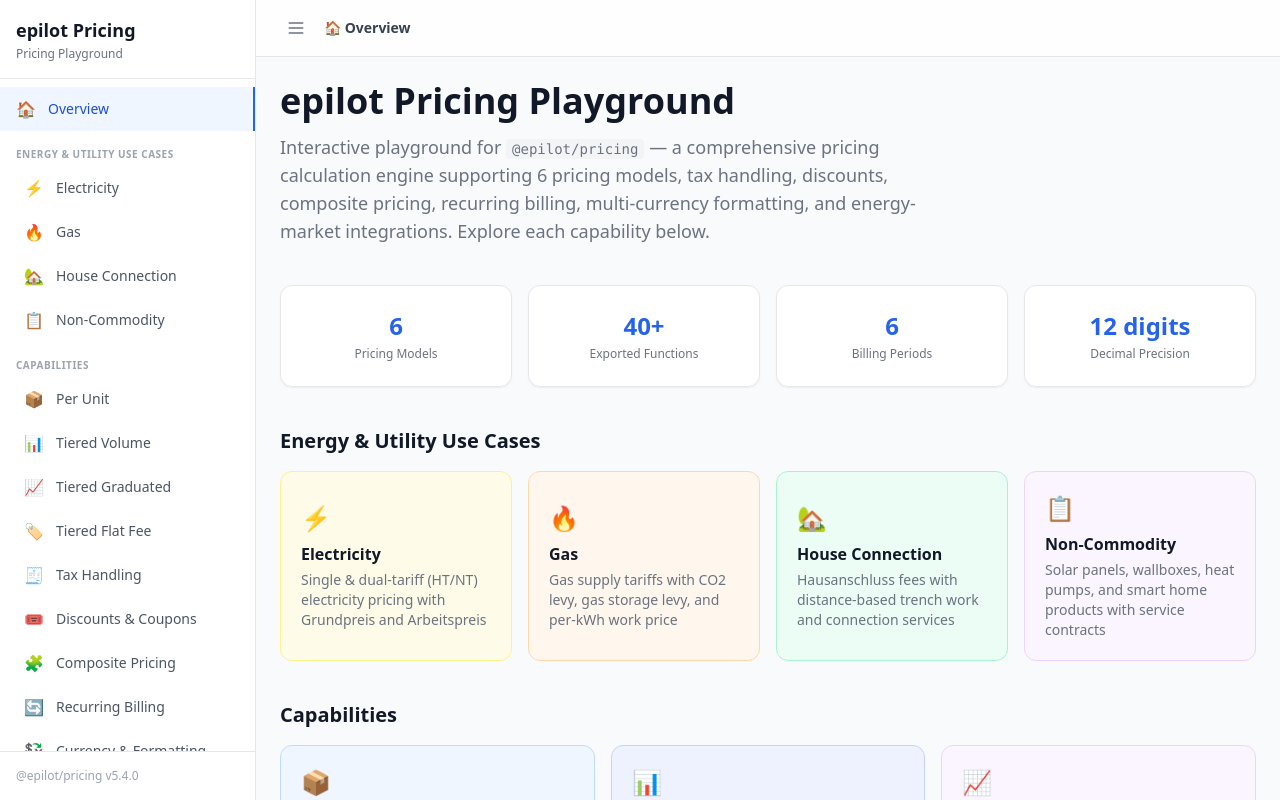
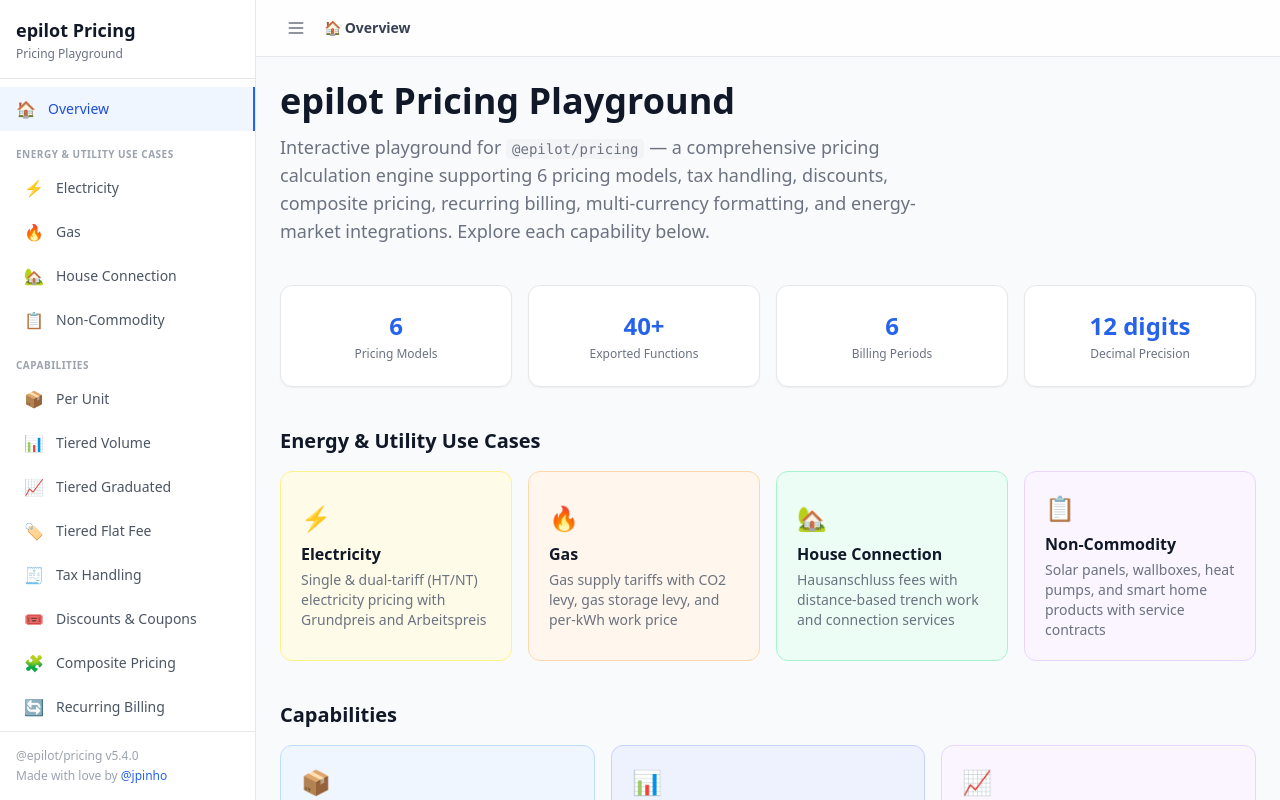
Before and after one commit to epilot-dev/pricing, a React (Vite) app in the folder demo/: page / in a window 1280 px wide. Built offline with nearby package versions, Linux system fonts and the light colour scheme.

Commit message:
Add author credit to sidebar footer

```diff
--- a/demo/src/App.tsx
+++ b/demo/src/App.tsx
@@ -139,7 +139,8 @@
           })}
         </nav>
         <div className="p-4 border-t border-gray-200 text-xs text-gray-400">
-          @epilot/pricing v5.4.0
+          <p>@epilot/pricing v5.4.0</p>
+          <p className="mt-1">Made with love by <a href="https://github.com/jpinho" target="_blank" rel="noopener noreferrer" className="text-primary-600 hover:underline">@jpinho</a></p>
         </div>
       </aside>
 
```
